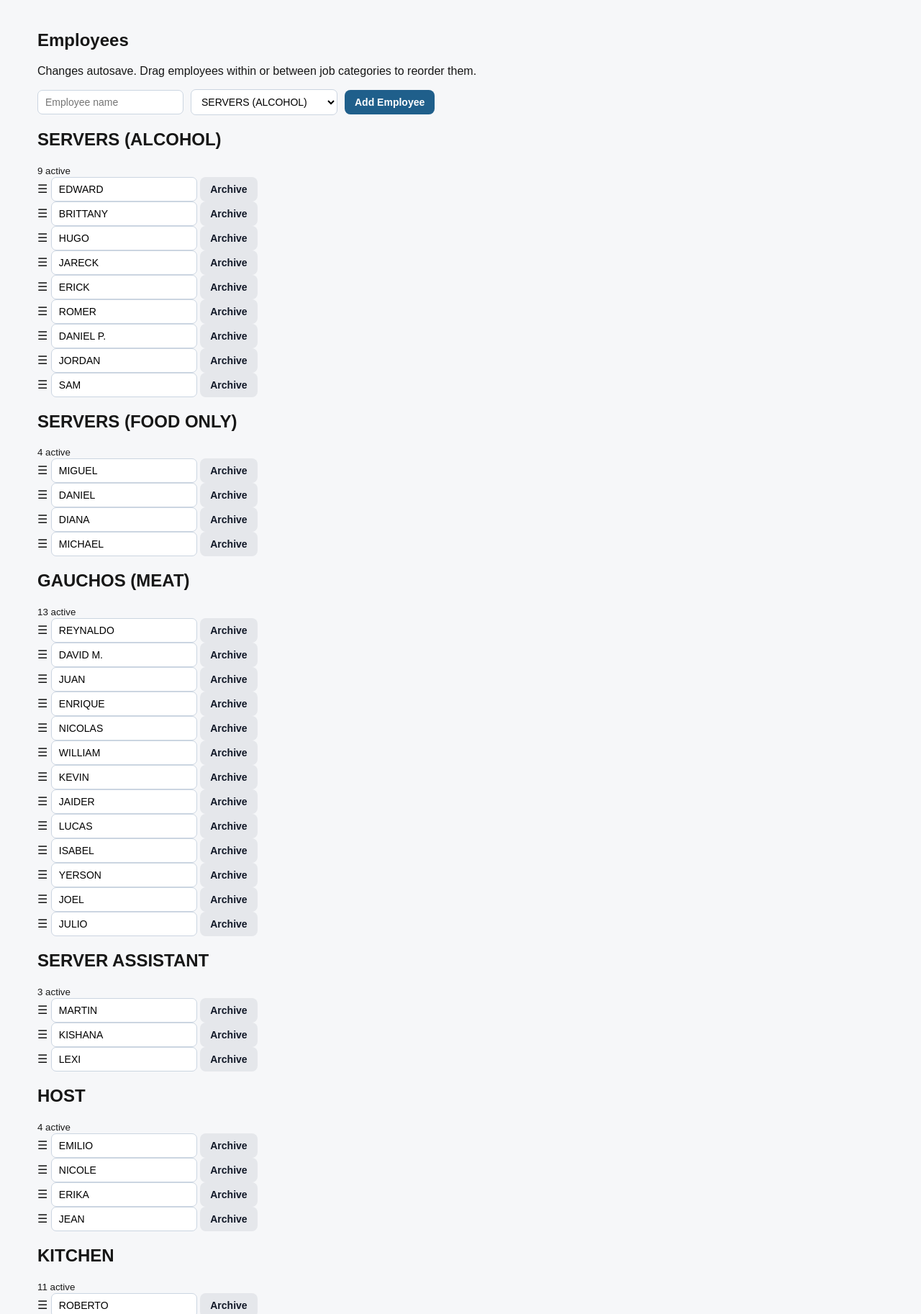
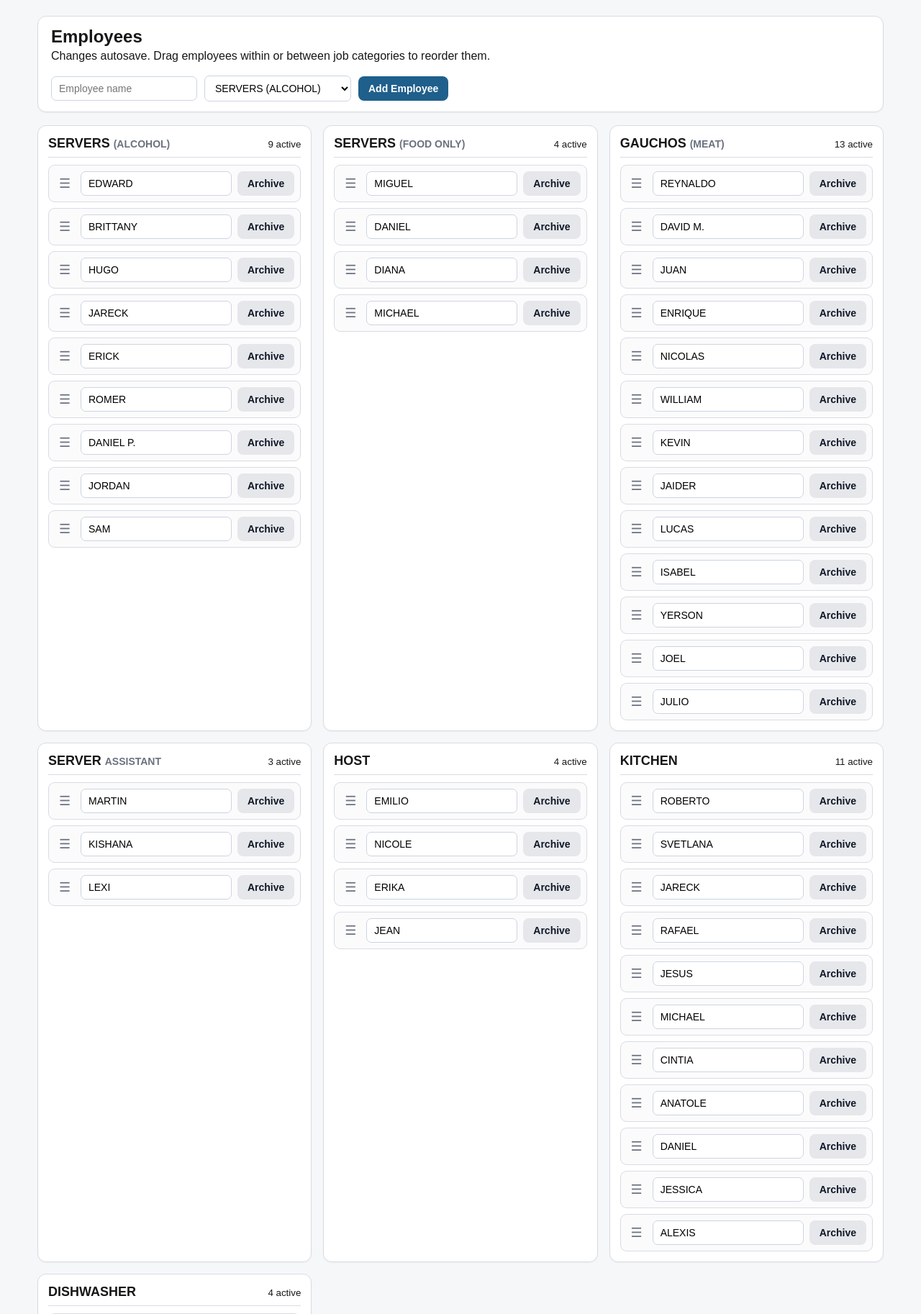
Before and after one commit to all-upper-case/gaucho-schedule, a Flask app: page /employees in a window 1280 px wide. Shown: the part 52-1878 px from the top of the page at 72% size. Run offline with Flask 3, Linux system fonts and the light colour scheme; data comes from the database, SQL or seed files in the repository.

Commit message:
Add styles for dashboard, autosave, and employee management

```diff
--- a/static/app-ui.css
+++ b/static/app-ui.css
@@ -3,14 +3,97 @@
   --editor-zoom: 1;
 }
 
+.hero-card,
+.toolbar-card,
 .quick-help {
   background: #ffffff;
   border: 1px solid var(--line);
+  border-radius: 12px;
+  padding: 14px 18px;
+  margin: 0 0 18px;
+  box-shadow: 0 1px 2px rgba(0,0,0,.04);
+}
+
+.hero-card,
+.toolbar-card,
+.section-title-row {
+  display: flex;
+  justify-content: space-between;
+  align-items: center;
+  gap: 18px;
+  flex-wrap: wrap;
+}
+
+.hero-card h1,
+.toolbar-card p,
+.hero-card p {
+  margin: 0;
+}
+
+.hero-card h1 {
+  margin-bottom: 4px;
+}
+
+.week-jump-form {
+  display: flex;
+  gap: 10px;
+  align-items: end;
+  flex-wrap: wrap;
+}
+
+.week-jump-form label {
+  display: grid;
+  gap: 5px;
+  font-weight: 700;
+}
+
+.week-tile-grid {
+  display: grid;
+  grid-template-columns: repeat(auto-fit, minmax(120px, 1fr));
+  gap: 10px;
+}
+
+.week-tile {
+  border: 1px solid var(--line);
   border-radius: 10px;
-  padding: 10px 14px;
-  margin: 0 0 18px;
+  padding: 12px;
+  background: #fbfbfc;
+  display: grid;
+  gap: 4px;
+  color: var(--text);
+}
+
+.week-tile:hover {
+  text-decoration: none;
+  border-color: var(--accent);
+}
+
+.week-tile.current {
+  border-color: var(--accent);
+  background: #eaf4ff;
+}
+
+.week-tile-label,
+.week-tile small {
+  color: var(--muted);
+  font-size: 12px;
+}
+
+.recent-week-list {
+  display: flex;
+  gap: 8px;
+  flex-wrap: wrap;
+}
+
+.recent-week-list a {
+  padding: 8px 10px;
+  border: 1px solid var(--line);
+  border-radius: 8px;
+  background: #fbfbfc;
+}
+
+.quick-help {
   color: #374151;
-  box-shadow: 0 1px 2px rgba(0,0,0,.04);
 }
 
 .quick-help code,
@@ -21,6 +104,15 @@
   padding: 1px 5px;
   font-family: Consolas, monospace;
 }
+
+.autosave-status {
+  min-width: 84px;
+  font-weight: 700;
+  color: #047857;
+}
+
+.autosave-status[data-mode="saving"] { color: #92400e; }
+.autosave-status[data-mode="error"] { color: #b91c1c; }
 
 .schedule-form {
   font-size: var(--editor-font-size);
@@ -57,9 +149,7 @@
   font-size: 13px;
 }
 
-.cell-menu-button:hover {
-  background: #d1d5db;
-}
+.cell-menu-button:hover { background: #d1d5db; }
 
 .smart-shift-menu {
   position: absolute;
@@ -87,9 +177,7 @@
 }
 
 .smart-option:hover,
-.smart-option:focus {
-  background: #eaf4ff;
-}
+.smart-option:focus { background: #eaf4ff; }
 
 .smart-option small {
   color: #6b7280;
@@ -99,6 +187,80 @@
   font-size: 10px;
   letter-spacing: .04em;
 }
+
+.employee-board {
+  display: grid;
+  grid-template-columns: repeat(auto-fit, minmax(310px, 1fr));
+  gap: 16px;
+}
+
+.employee-role-card,
+.archived-section {
+  background: #ffffff;
+  border: 1px solid var(--line);
+  border-radius: 12px;
+  padding: 14px;
+  box-shadow: 0 1px 2px rgba(0,0,0,.04);
+}
+
+.role-card-heading {
+  display: flex;
+  justify-content: space-between;
+  align-items: baseline;
+  border-bottom: 1px solid var(--line);
+  padding-bottom: 8px;
+  margin-bottom: 10px;
+}
+
+.role-card-heading h2 { margin: 0; font-size: 18px; }
+.role-card-heading span { color: var(--muted); font-size: 14px; }
+
+.employee-dropzone {
+  display: grid;
+  gap: 8px;
+  min-height: 44px;
+}
+
+.employee-card,
+.archived-employee-card {
+  display: grid;
+  grid-template-columns: 28px 1fr auto;
+  gap: 8px;
+  align-items: center;
+  border: 1px solid var(--line);
+  border-radius: 9px;
+  padding: 8px;
+  background: #fbfbfc;
+}
+
+.archived-employee-card {
+  grid-template-columns: 1fr auto auto;
+  margin: 8px 0;
+}
+
+.employee-card.dragging {
+  opacity: .55;
+  outline: 2px dashed var(--accent);
+}
+
+.drag-handle {
+  cursor: grab;
+  color: var(--muted);
+  text-align: center;
+  font-size: 18px;
+}
+
+.employee-name-input.is-saving { background: #fff7ed; }
+.employee-name-input.save-error { border-color: #b91c1c; }
+
+.empty-role-note {
+  color: var(--muted);
+  border: 1px dashed var(--line);
+  border-radius: 8px;
+  padding: 10px;
+}
+
+.archived-group h3 { margin-bottom: 6px; }
 
 .stacked-form {
   display: grid;
@@ -113,21 +275,20 @@
 }
 
 .stacked-form label input,
-.stacked-form label select {
-  font-weight: 400;
-}
+.stacked-form label select { font-weight: 400; }
 
-.preferences-panel h2 {
-  margin-top: 24px;
-}
-
-.preferences-panel input[type="range"] {
-  width: 100%;
-}
+.preferences-panel h2 { margin-top: 24px; }
+.preferences-panel input[type="range"] { width: 100%; }
 
 .shift-input:focus {
   outline: 3px solid rgba(31, 95, 139, 0.25);
   border-color: var(--accent);
+}
+
+@media (max-width: 720px) {
+  .employee-board { grid-template-columns: 1fr; }
+  .employee-card { grid-template-columns: 28px 1fr; }
+  .employee-card button { grid-column: 2; }
 }
 
 @media print {
```
